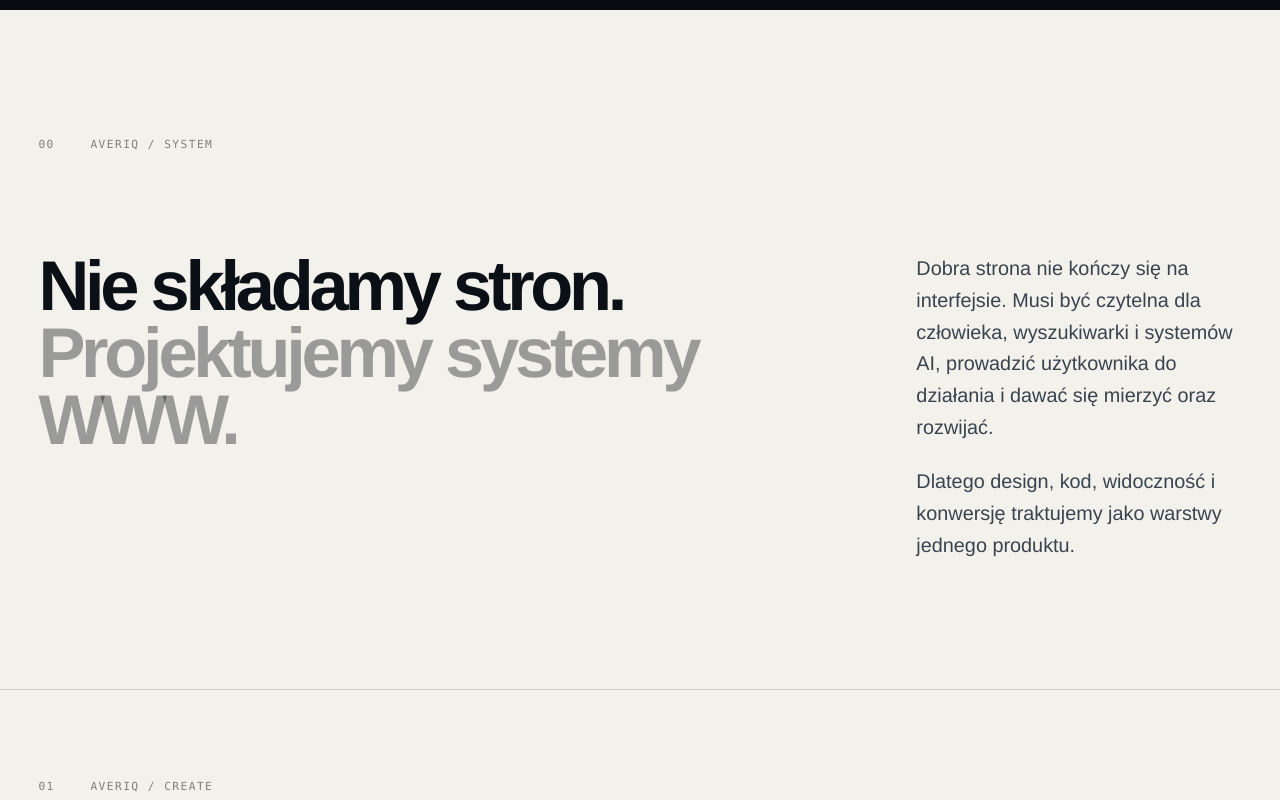
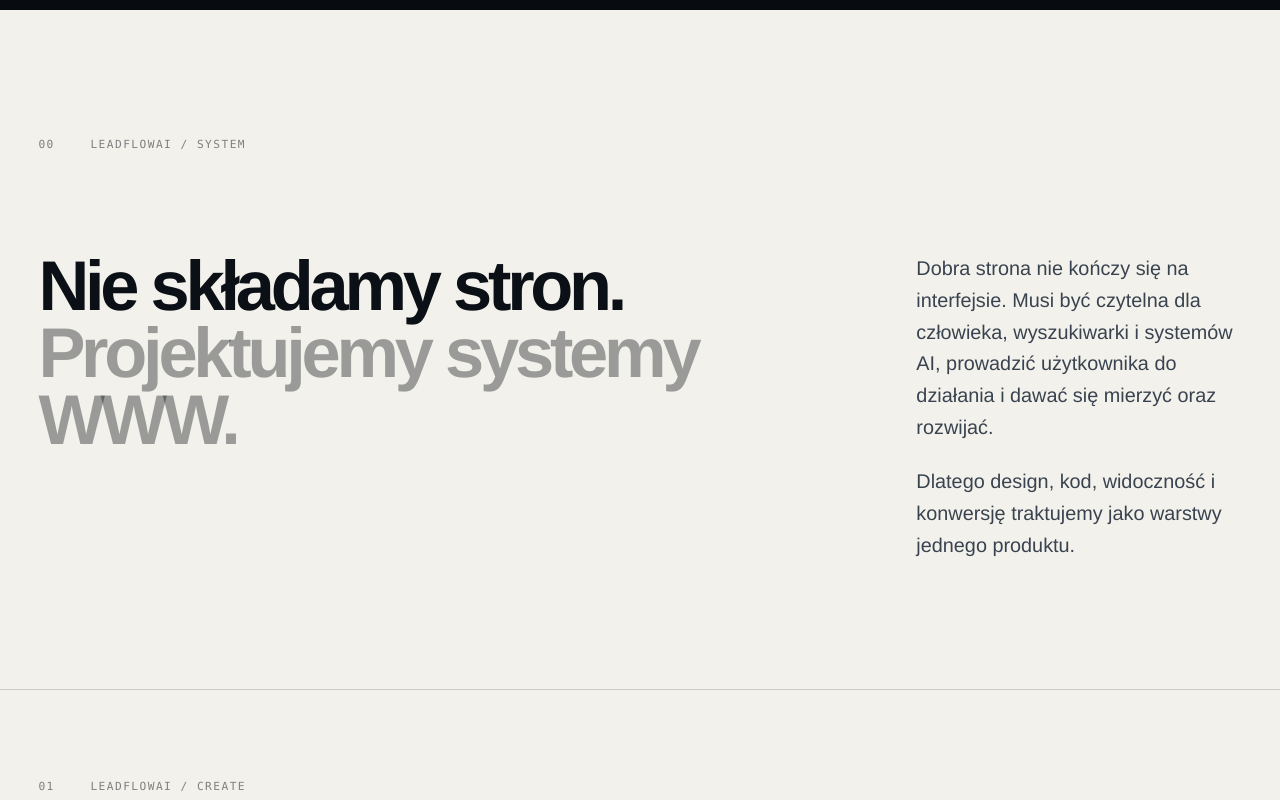
Before and after one commit to rcchemicalsszczecin-gif/leadflowaiweb-, a Next.js app: page / in a window 1280 px wide. Shown: the part 1060-1860 px from the top of the page. Built offline with nearby package versions, Linux system fonts and the light colour scheme.

Commit message:
fix: remove remaining retired brand references

```diff
--- a/components/section-label.tsx
+++ b/components/section-label.tsx
@@ -8,7 +8,7 @@ export function SectionLabel({ index, label, inverted = false }: SectionLabelPro
   return (
     <p className={`section-label${inverted ? " section-label-inverted" : ""}`}>
       <span>{index}</span>
-      <span>AVERIQ / {label}</span>
+      <span>LEADFLOWAI / {label}</span>
     </p>
   );
 }
```
Also changed, not shown: 1 other file (tests, documents, lock files or other folders).
